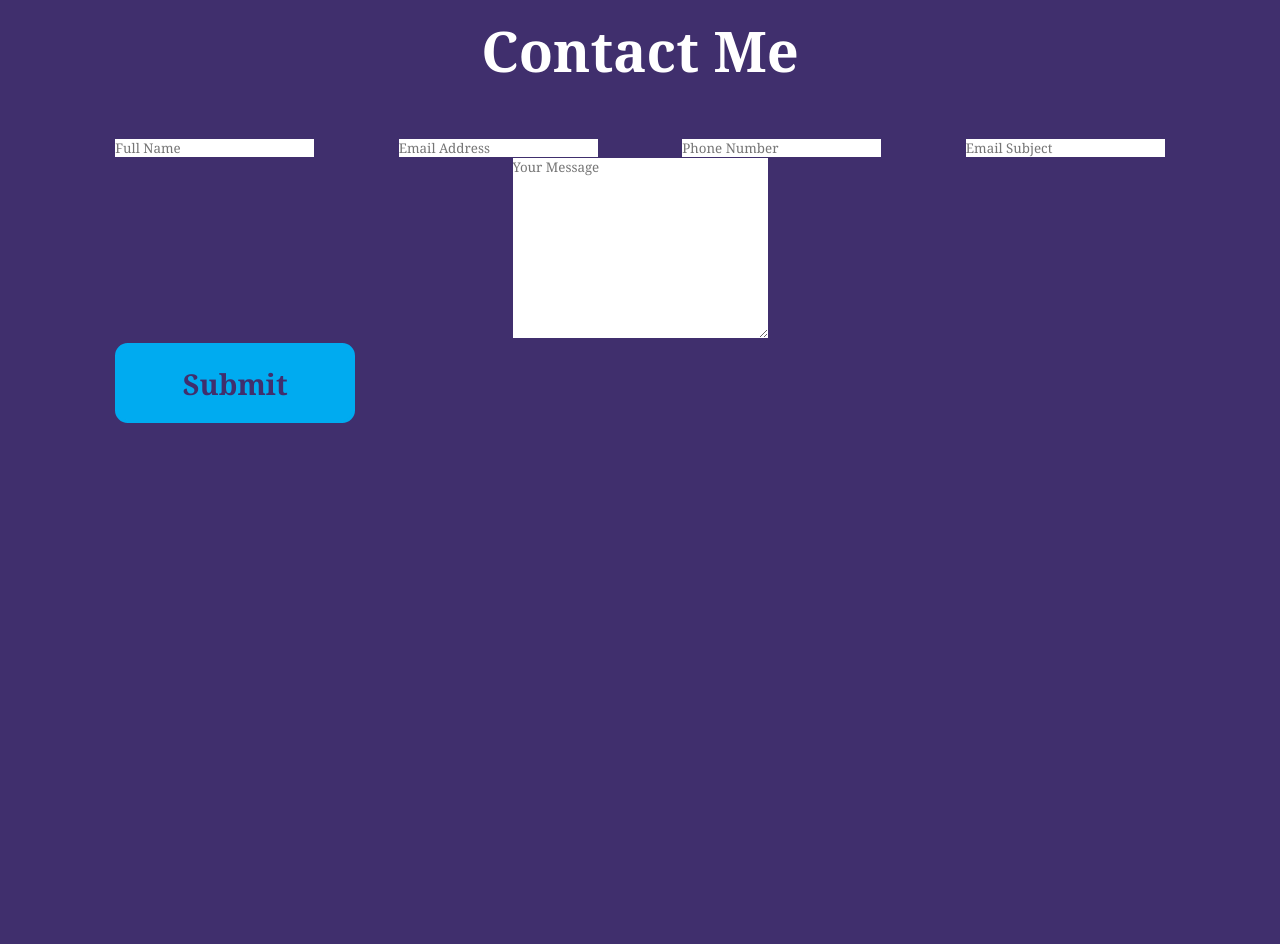
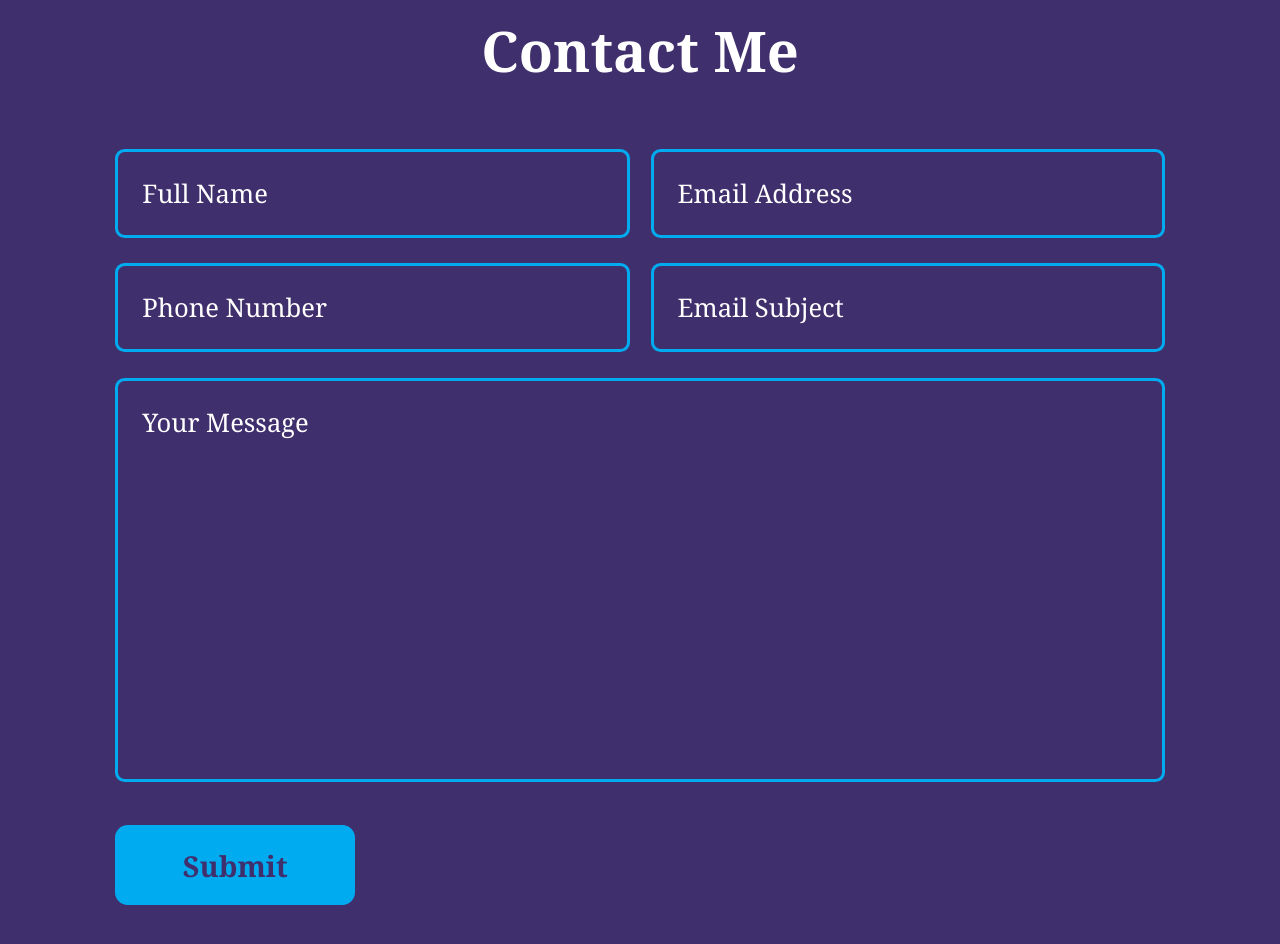
Before and after one commit to seymacelebi/myportfolio, a website: page index.html in a window 1280 px wide. Shown: the part 5740-6684 px from the top of the page. Before the commit the page ends 6275 px from the top, so only its background shows below. Drawn offline with nearby package versions, Linux system fonts and the light colour scheme.

Commit message:
07.08.2024 commit

```diff
--- a/index.html
+++ b/index.html
@@ -20,7 +20,7 @@
         <a href="#about">About</a>
         <a href="#education">Education</a>
         <a href="#skills">Skills</a>
-        <a href="#skills">Contact</a>
+        <a href="#contact">Contact</a>
       </nav>
     </header>
     <!-- home section -->
--- a/style.css
+++ b/style.css
@@ -341,9 +341,44 @@ section {
     flex-wrap: wrap;
 }
 .contact form .input-box .input-field{
-
+    position: relative;
+    width: 49%;
+    margin: .8rem 0 ;
 }
-
+.contact form .input-box .input-field input,
+.contact form .textarea-field textarea{
+  width: 100%;
+  height: 100%;
+  padding: 1.5rem;
+  font-size: 1.6rem;
+  color: var(--text-color);
+  background: transparent;
+  border-radius: .6rem;
+  border: .2rem solid var(--main-color);
+}
+.contact form .input-box .input-field input::placeholder,
+.contact form .textarea-field textarea::placeholder{
+  color: var(--text-color);
+}
+.contact form .textarea-field{
+  position: relative;
+  margin: .8rem 0 2.7rem;
+  display: flex;
+}
+.contact form .textarea-field textarea{
+ resize: none;
+}
+.contact form .btn-box.btns .btn{
+  cursor: pointer;
+}
+.contact form .focus{
+  position: absolute;
+  top: 0;
+  left: 0;
+  width: 100%;
+  height: 100%;
+  border-radius: .6rem;
+}
 /* .education-column .education-box{
     border-left: .2rem solid var(--main-color);
 } */
```
